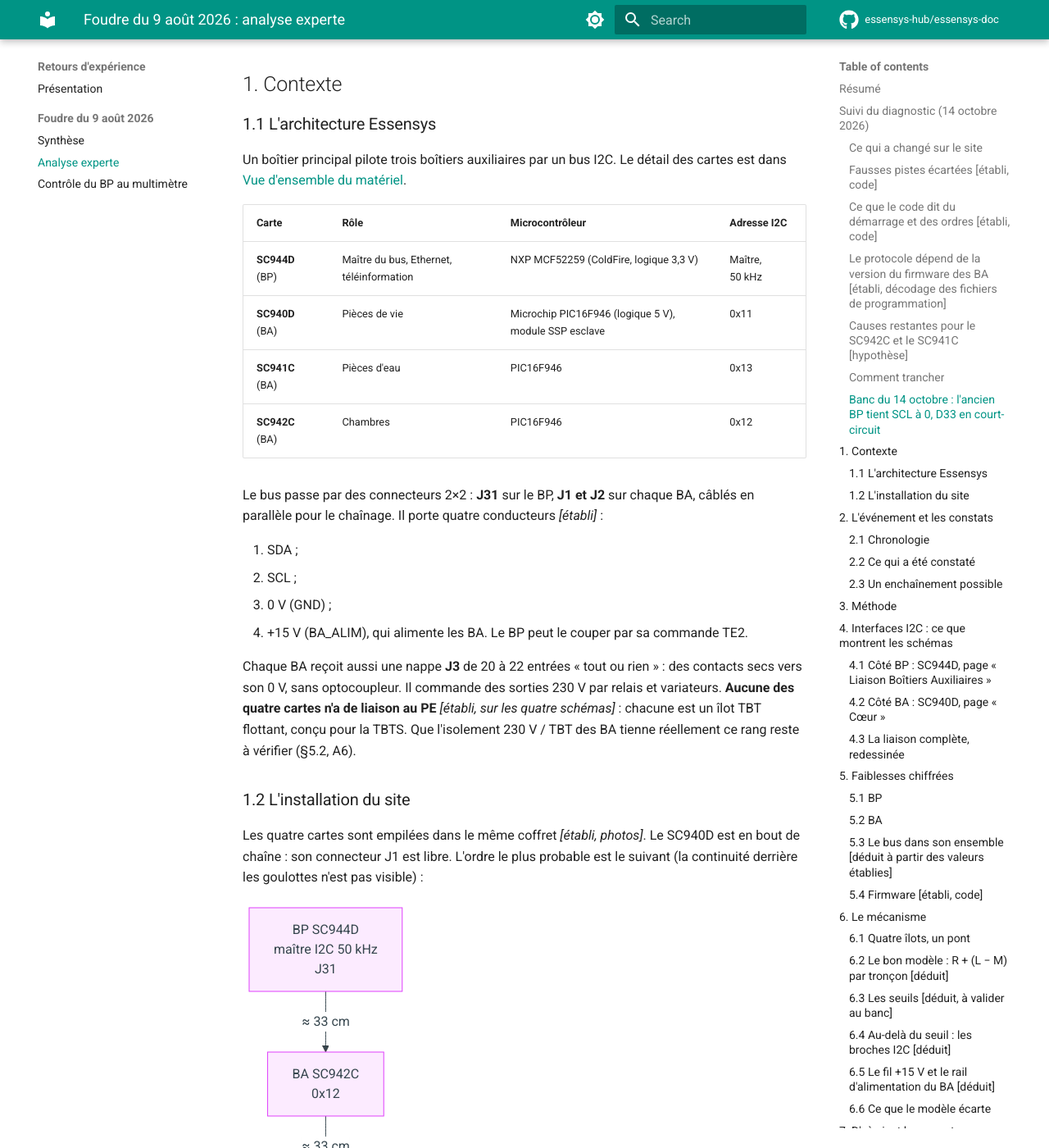
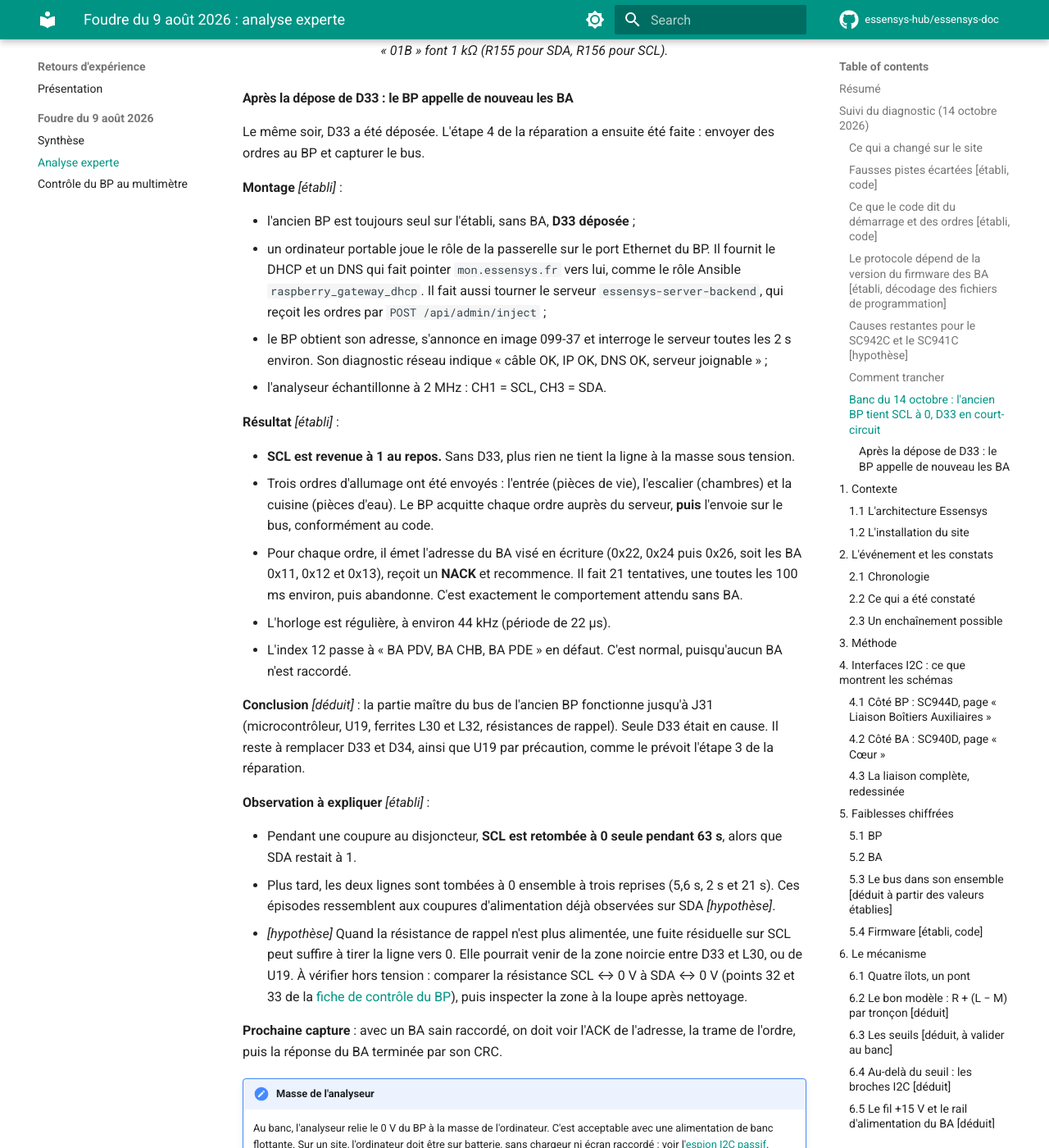
Before and after one commit to essensys-hub/essensys-doc, an MkDocs documentation site: the page built from docs/retex/foudre-2026/analyse-experte.md, in a window 1280 px wide and 1400 px high, scrolled down 8455 px. Shown: the whole window at 82% size. Built offline with MkDocs 1.6.1 and Material for MkDocs 9.7.7, drawn with Linux system fonts in a browser that asks for light colours; comment, search, counter and statistics services are not loaded; some of the changed text lies outside the part shown.

Commit message:
docs(retex): banc du 14 octobre, D33 déposée, le BP appelle de nouveau les BA (essensys-hub/essensys-board-SC944D#2)
Nouvelle sous-section #banc-bp-apres-d33 : montage passerelle de banc
(DHCP + DNS mon.essensys.fr + essensys-server-backend), trois ordres
injectés, adresses 0x11/0x12/0x13 émises 21 fois puis abandonnées (NACK,
aucun BA raccordé), SCL revenue à 1, horloge ~44 kHz. Observation à
expliquer : SCL seule à 0 pendant 63 s lors d'une coupure.

Co-Authored-By: Claude Opus 5.5 <noreply@anthropic.com>

```diff
--- a/docs/retex/foudre-2026/analyse-experte.md
+++ b/docs/retex/foudre-2026/analyse-experte.md
@@ -23,7 +23,7 @@ Elle s'adresse aux électroniciens, aux contributeurs du projet open hardware et
 !!! warning "Statut de l'analyse (octobre 2026)"
     L'analyse a été faite sur dossier et sur photos. **Aucune mesure électrique n'a encore été faite sur les cartes.** Le BA en cause, s'il y en a un, n'est pas identifié, et l'origine de la surtension n'est pas établie. Une première version de l'analyse, écrite sans les photos du site, supposait une topologie fausse ; elle a été corrigée (voir [Méthode](#methode)).
 
-    **Mise à jour du 14 octobre 2026.** Le BP et le BA de bout de chaîne ont été remplacés. Ce BA répond ; les deux autres restent muets. Le code du BP et des BA a été analysé. Au banc, l'ancien BP tient la ligne SCL à 0 : sa diode de protection D33 est en court-circuit. Voir [Suivi du diagnostic](#suivi).
+    **Mise à jour du 14 octobre 2026.** Le BP et le BA de bout de chaîne ont été remplacés. Ce BA répond ; les deux autres restent muets. Le code du BP et des BA a été analysé. Au banc, l'ancien BP tient la ligne SCL à 0 : sa diode de protection D33 est en court-circuit. Une fois D33 déposée, il émet de nouveau des trames correctes. Voir [Suivi du diagnostic](#suivi).
 
 ## Résumé { #resume }
 
@@ -47,7 +47,7 @@ Cette section complète l'analyse initiale. Elle ne la remplace pas : les secti
     - le SC940D exécute les siens : l'éclairage de l'entrée fonctionne ;
     - le BA chambres (SC942C, adresse 0x12) et le BA pièces d'eau (SC941C, adresse 0x13) restent muets. L'index 12 vaut **0x18**.
 - **Le bus n'est plus bloqué** *[déduit]*. Le chaînage relevé sur les photos est BP → SC942C → SC941C → SC940D. Le SC940D, en bout de chaîne, reçoit SDA, SCL et +15 V à travers les connecteurs des deux autres BA. La cause « ligne tenue basse » du [§8](#bus-bloque) ne décrit plus l'état actuel : **le défaut est local au SC942C et au SC941C**.
-- **L'ancien BP tenait le bus bloqué** *[établi, banc]*. Au banc, seul et sans BA, il garde SCL à 0 en permanence : D33, la diode de protection de SCL, est en court-circuit. SDA est saine. Voir [Banc du 14 octobre](#banc-bp).
+- **L'ancien BP tenait le bus bloqué** *[établi, banc]*. Au banc, seul et sans BA, il garde SCL à 0 en permanence : D33, la diode de protection de SCL, est en court-circuit. SDA est saine. Une fois D33 déposée, il appelle de nouveau les trois BA, en trames correctes. Voir [Banc du 14 octobre](#banc-bp).
 
 ### Fausses pistes écartées *[établi, code]*
 
@@ -155,6 +155,38 @@ Les mesures se font sur les fils du câble, jamais à pointe nue sur J31, où la
   ![Gros plan du coin du BP autour du connecteur J31. Les composants des lignes I2C sont entourés et nommés : D33 à gauche du connecteur, marquée en rouge « court-circuit », L30 juste en dessous, D34 en bas à droite, R155 et R156 sous le connecteur, U19 plus bas, L31 au-dessus. Les quatre broches de J31 sont repérées : 1 SDA, 2 SCL, 3 0 V, 4 +15 V. Un encadré à droite résume le constat et les quatre étapes de la réparation.](img/banc-bp-points-de-mesure.jpg){ loading=lazy }
   <figcaption>Les composants de SDA et de SCL sur l'ancien BP, avec leurs positions tirées du fichier PCB. Les deux résistances marquées « 01B » font 1 kΩ (R155 pour SDA, R156 pour SCL).</figcaption>
 </figure>
+
+#### Après la dépose de D33 : le BP appelle de nouveau les BA { #banc-bp-apres-d33 }
+
+Le même soir, D33 a été déposée. L'étape 4 de la réparation a ensuite été faite : envoyer des ordres au BP et capturer le bus.
+
+**Montage** *[établi]* :
+
+- l'ancien BP est toujours seul sur l'établi, sans BA, **D33 déposée** ;
+- un ordinateur portable joue le rôle de la passerelle sur le port Ethernet du BP. Il fournit le DHCP et un DNS qui fait pointer `mon.essensys.fr` vers lui, comme le rôle Ansible `raspberry_gateway_dhcp`. Il fait aussi tourner le serveur `essensys-server-backend`, qui reçoit les ordres par `POST /api/admin/inject` ;
+- le BP obtient son adresse, s'annonce en image 099-37 et interroge le serveur toutes les 2 s environ. Son diagnostic réseau indique « câble OK, IP OK, DNS OK, serveur joignable » ;
+- l'analyseur échantillonne à 2 MHz : CH1 = SCL, CH3 = SDA.
+
+**Résultat** *[établi]* :
+
+- **SCL est revenue à 1 au repos.** Sans D33, plus rien ne tient la ligne à la masse sous tension.
+- Trois ordres d'allumage ont été envoyés : l'entrée (pièces de vie), l'escalier (chambres) et la cuisine (pièces d'eau). Le BP acquitte chaque ordre auprès du serveur, **puis** l'envoie sur le bus, conformément au code.
+- Pour chaque ordre, il émet l'adresse du BA visé en écriture (0x22, 0x24 puis 0x26, soit les BA 0x11, 0x12 et 0x13), reçoit un **NACK** et recommence. Il fait 21 tentatives, une toutes les 100 ms environ, puis abandonne. C'est exactement le comportement attendu sans BA.
+- L'horloge est régulière, à environ 44 kHz (période de 22 µs).
+- L'index 12 passe à « BA PDV, BA CHB, BA PDE » en défaut. C'est normal, puisqu'aucun BA n'est raccordé.
+
+**Conclusion** *[déduit]* : la partie maître du bus de l'ancien BP fonctionne jusqu'à J31 (microcontrôleur, U19, ferrites L30 et L32, résistances de rappel). Seule D33 était en cause. Il reste à remplacer D33 et D34, ainsi que U19 par précaution, comme le prévoit l'étape 3 de la réparation.
+
+**Observation à expliquer** *[établi]* :
+
+- Pendant une coupure au disjoncteur, **SCL est retombée à 0 seule pendant 63 s**, alors que SDA restait à 1.
+- Plus tard, les deux lignes sont tombées à 0 ensemble à trois reprises (5,6 s, 2 s et 21 s). Ces épisodes ressemblent aux coupures d'alimentation déjà observées sur SDA *[hypothèse]*.
+- *[hypothèse]* Quand la résistance de rappel n'est plus alimentée, une fuite résiduelle sur SCL peut suffire à tirer la ligne vers 0. Elle pourrait venir de la zone noircie entre D33 et L30, ou de U19. À vérifier hors tension : comparer la résistance SCL ↔ 0 V à SDA ↔ 0 V (points 32 et 33 de la [fiche de contrôle du BP](controle-bp-multimetre.md)), puis inspecter la zone à la loupe après nettoyage.
+
+**Prochaine capture** : avec un BA sain raccordé, on doit voir l'ACK de l'adresse, la trame de l'ordre, puis la réponse du BA terminée par son CRC.
+
+!!! note "Masse de l'analyseur"
+    Au banc, l'analyseur relie le 0 V du BP à la masse de l'ordinateur. C'est acceptable avec une alimentation de banc flottante. Sur un site, l'ordinateur doit être sur batterie, sans chargeur ni écran raccordé : voir l'[espion I2C passif](../../debug/espion-i2c.md).
 
 ## 1. Contexte { #contexte }
 
```
